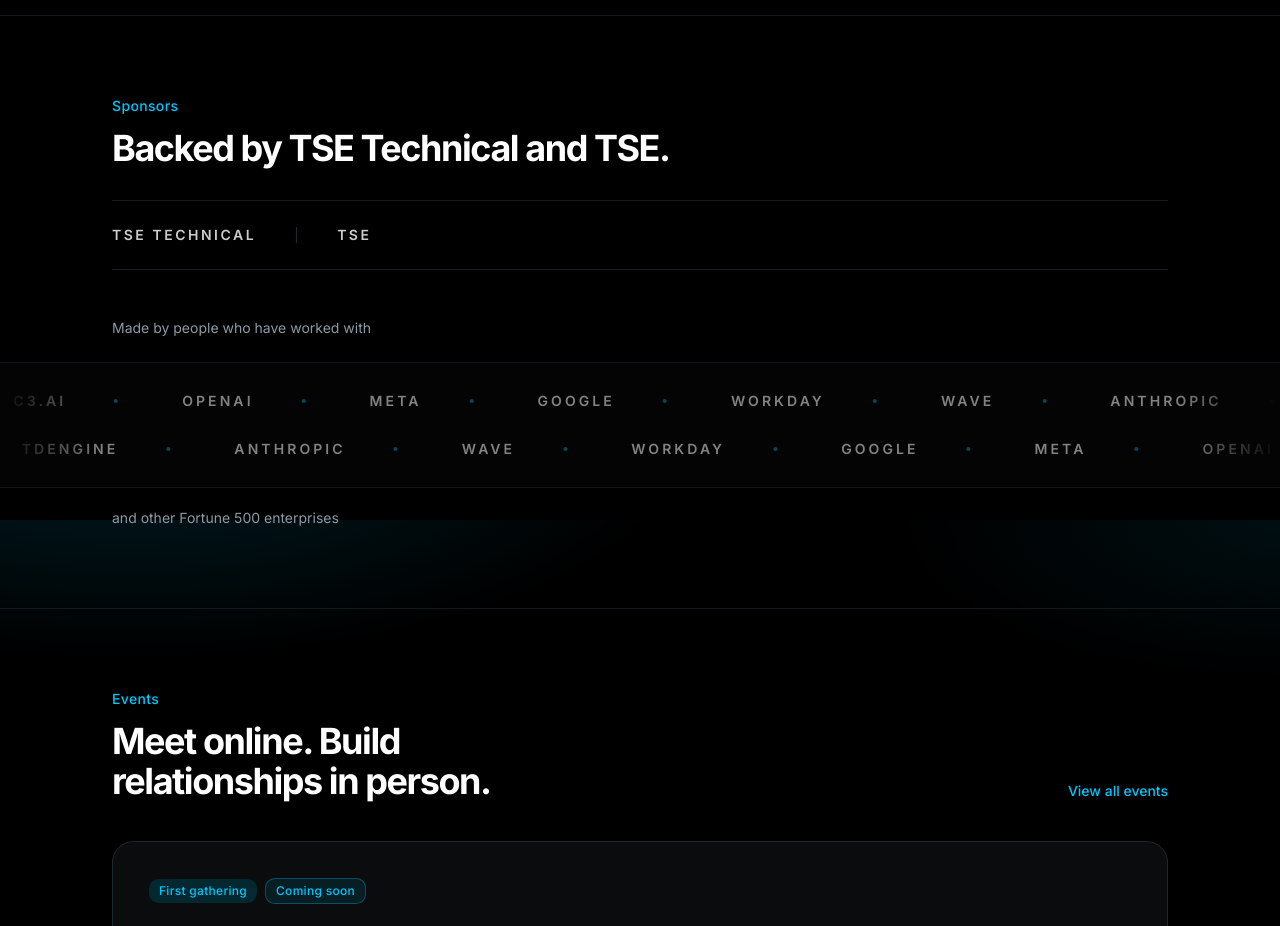
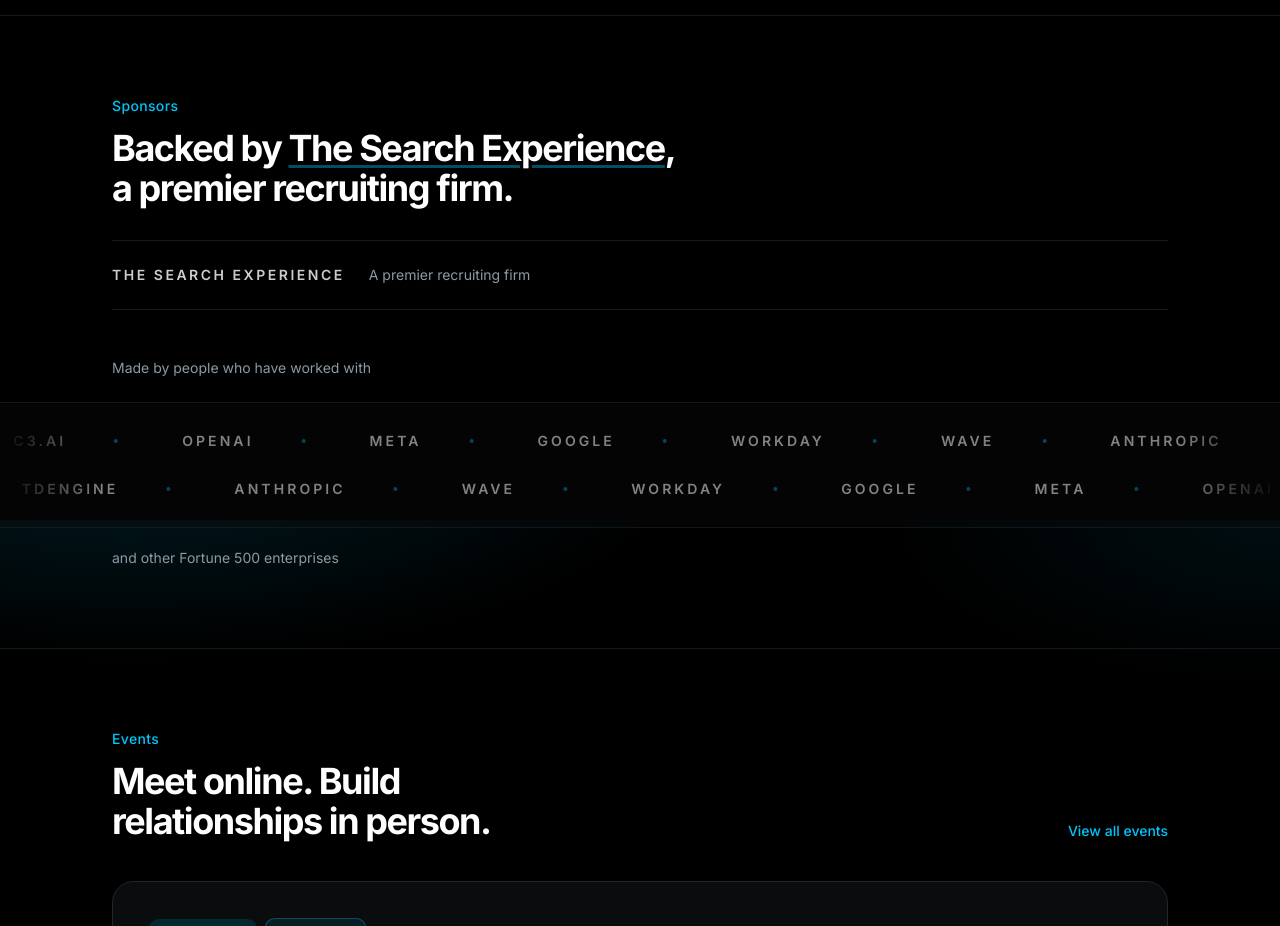
Before and after one commit to rarulraj/TheFoundersExperience-, a Next.js app: page / in a window 1280 px wide. Shown: the part 1880-2806 px from the top of the page. Built offline with nearby package versions, Linux system fonts and the light colour scheme.

Commit message:
Show The Search Experience as founding sponsor and drop the event photo.
Co-authored-by: Cursor <cursoragent@cursor.com>

```diff
--- a/src/components/Events.tsx
+++ b/src/components/Events.tsx
@@ -1,6 +1,5 @@
 "use client";
 
-import Image from "next/image";
 import Link from "next/link";
 import { CalendarDays, MapPin, Mic2 } from "lucide-react";
 import { FadeIn } from "@/components/FadeIn";
@@ -47,15 +46,6 @@ export function Events({ showAllLink = true, compact = false }: EventsProps) {
         >
           <FadeIn>
             <article className="overflow-hidden rounded-2xl border border-border bg-surface">
-              {!compact && (
-                <Image
-                  src="/images/community-gathering.jpg"
-                  alt="A Founders Experience gathering in San Francisco."
-                  width={1024}
-                  height={819}
-                  className="h-56 w-full object-cover sm:h-72"
-                />
-              )}
               <div className="p-5 sm:p-9">
                 <div className="flex flex-wrap items-center gap-2">
                   <span className="inline-flex rounded-md bg-accent px-2.5 py-1 text-xs font-medium tracking-wide text-accent-foreground">
--- a/src/components/Partners.tsx
+++ b/src/components/Partners.tsx
@@ -14,7 +14,7 @@ import { LogoMarquee } from "@/components/LogoMarquee";
 import { Button } from "@/components/ui/button";
 import {
   partnerBenefits,
-  partnerLogos,
+  foundingSponsor,
   companiesWorkedWith,
   companiesWorkedWithNote,
 } from "@/data/content";
@@ -63,24 +63,22 @@ export function Partners() {
         <FadeIn delay={0.08}>
           <div className="mt-14">
             <p className="text-sm text-muted-foreground">Sponsors</p>
-            <div className="mt-5 flex flex-wrap items-center gap-x-10 gap-y-3 border-y border-border/70 py-6">
-              {partnerLogos.map((logo, index) => (
-                <span key={logo} className="flex items-center gap-10">
-                  {index > 0 && (
-                    <span
-                      aria-hidden
-                      className="hidden h-4 w-px bg-border sm:block"
-                    />
-                  )}
-                  <span className="text-sm font-semibold tracking-[0.18em] text-ink/80 uppercase">
-                    {logo}
-                  </span>
-                </span>
-              ))}
+            <div className="mt-5 flex flex-col gap-2 border-y border-border/70 py-6 sm:flex-row sm:items-baseline sm:gap-6">
+              <a
+                href={foundingSponsor.url}
+                target="_blank"
+                rel="noopener noreferrer"
+                className="text-sm font-semibold tracking-[0.18em] text-ink/80 uppercase transition-colors hover:text-brand"
+              >
+                {foundingSponsor.name}
+              </a>
+              <span className="text-sm text-muted-foreground">
+                {foundingSponsor.description}
+              </span>
             </div>
             <p className="mt-4 text-sm text-muted-foreground">
-              TSE Technical and TSE are founding sponsors of The Founders
-              Experience.
+              {foundingSponsor.name}, {foundingSponsor.description.toLowerCase()},
+              is the founding sponsor of The Founders Experience.
             </p>
           </div>
         </FadeIn>
--- a/src/components/Sponsors.tsx
+++ b/src/components/Sponsors.tsx
@@ -5,7 +5,7 @@ import { LogoMarquee } from "@/components/LogoMarquee";
 import {
   companiesWorkedWith,
   companiesWorkedWithNote,
-  partnerLogos,
+  foundingSponsor,
 } from "@/data/content";
 
 export function Sponsors() {
@@ -16,26 +16,33 @@ export function Sponsors() {
           <p className="text-sm font-medium tracking-wide text-brand">
             Sponsors
           </p>
-          <h2 className="mt-3 max-w-2xl text-balance font-display text-[1.65rem] tracking-tight text-ink sm:text-4xl">
-            Backed by TSE Technical and TSE.
+          <h2 className="mt-3 max-w-3xl text-balance font-display text-[1.65rem] tracking-tight text-ink sm:text-4xl">
+            Backed by{" "}
+            <a
+              href={foundingSponsor.url}
+              target="_blank"
+              rel="noopener noreferrer"
+              className="underline decoration-brand/40 underline-offset-4 transition-colors hover:text-brand hover:decoration-brand"
+            >
+              {foundingSponsor.name}
+            </a>
+            , a premier recruiting firm.
           </h2>
         </FadeIn>
 
         <FadeIn delay={0.06}>
-          <div className="mt-8 flex flex-wrap items-center gap-x-10 gap-y-3 border-y border-border/70 py-6">
-            {partnerLogos.map((logo, index) => (
-              <span key={logo} className="flex items-center gap-10">
-                {index > 0 && (
-                  <span
-                    aria-hidden
-                    className="hidden h-4 w-px bg-border sm:block"
-                  />
-                )}
-                <span className="text-sm font-semibold tracking-[0.18em] text-ink/80 uppercase">
-                  {logo}
-                </span>
-              </span>
-            ))}
+          <div className="mt-8 flex flex-col gap-2 border-y border-border/70 py-6 sm:flex-row sm:items-baseline sm:gap-6">
+            <a
+              href={foundingSponsor.url}
+              target="_blank"
+              rel="noopener noreferrer"
+              className="text-sm font-semibold tracking-[0.18em] text-ink/80 uppercase transition-colors hover:text-brand"
+            >
+              {foundingSponsor.name}
+            </a>
+            <span className="text-sm text-muted-foreground">
+              {foundingSponsor.description}
+            </span>
           </div>
         </FadeIn>
 
--- a/src/data/content.ts
+++ b/src/data/content.ts
@@ -189,7 +189,11 @@ export const founders = [
   },
 ];
 
-export const partnerLogos = ["TSE Technical", "TSE"];
+export const foundingSponsor = {
+  name: "The Search Experience",
+  url: "https://www.tsetalent.com",
+  description: "A premier recruiting firm",
+};
 
 export const companiesWorkedWith = [
   "TDengine",
```
